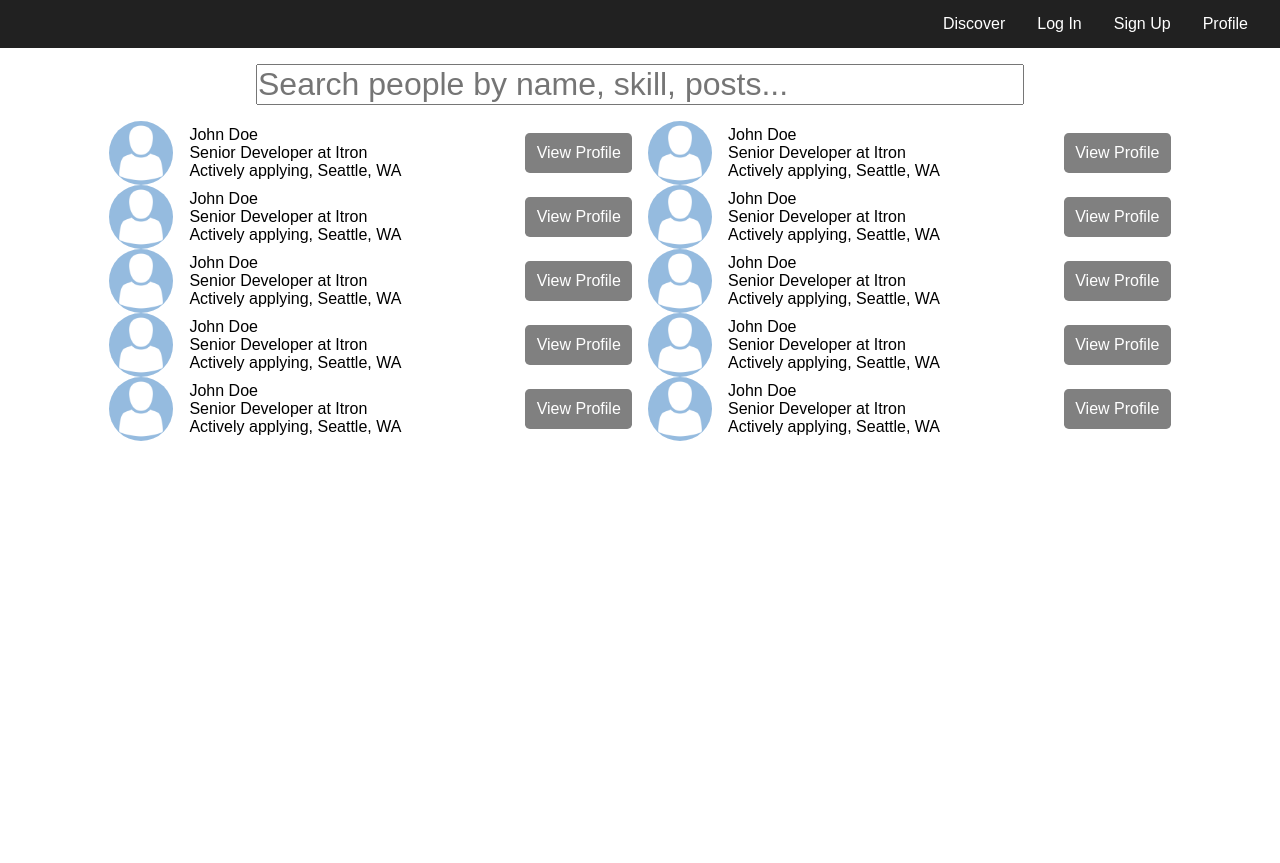
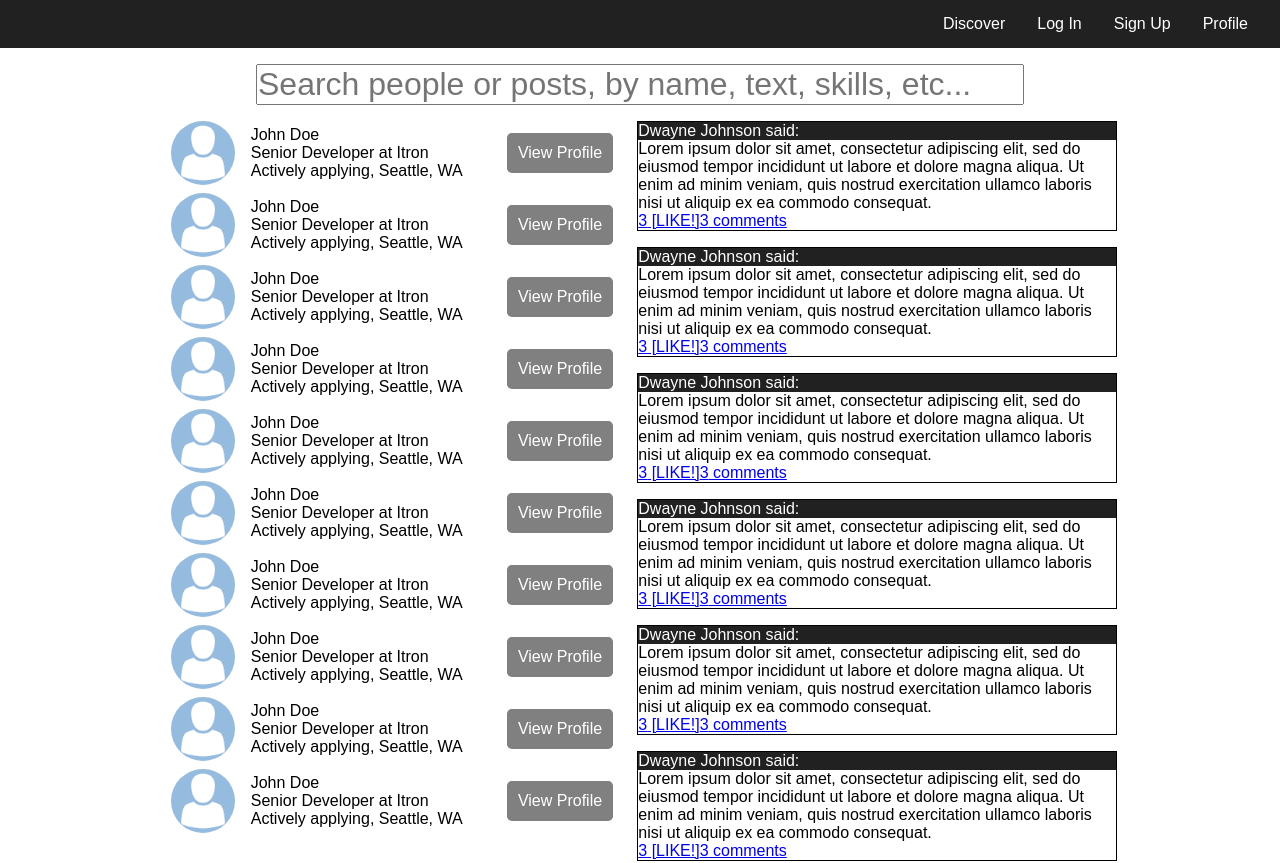
Before and after one commit to arkadyt/wework, a React (Create React App) app in the folder client/: page /discover in a window 1280 px wide. Shown: the top 863 px of the page. Before the commit the page ends 800 px from the top, so only its background shows below. Built offline with nearby package versions, Linux system fonts and the light colour scheme.

Commit message:
Add random posts section to discover page.

```diff
--- a/client/src/components/DiscoverPage/DiscoverPage.js
+++ b/client/src/components/DiscoverPage/DiscoverPage.js
@@ -1,6 +1,7 @@
 import React from 'react'
 import './DiscoverPage.css'
 import mockProfileObject from '../../mocks/profile'
+import mockPosts from '../../mocks/posts'
 import ava_placeholder from '../../images/avatar_placeholder.png'
 import { Link } from 'react-router-dom'
 
@@ -8,10 +9,11 @@ const discoverPage = () => {
     let profiles = new Array(10).fill(mockProfileObject, 0, 10)
 
     return <div className="DiscoverPage-container">
-        <input type="text" placeholder="Search people by name, skill, posts..." className="search" />
+        <input type="text" placeholder="Search people or posts, by name, text, skills, etc..." className="search" />
         <div className="content">
+            <div className="people">
                 {profiles.map(({ image, user, title, status, location, company, handle }, idx) => {
-                return <div className="node" key={`discover-node-${idx}`}>
+                    return <div className="node" key={`discover-node-profile-${idx}`}>
                         <img src={image || ava_placeholder} alt='' />
                         <div className="text">
                             <p>{user.name}</p>
@@ -22,6 +24,19 @@ const discoverPage = () => {
                     </div>
                 })}
             </div>
+            <div className="posts">
+                {mockPosts.map(({ user, text, comments, likes }, idx) => {
+                    return <div className="node" key={`discover-node-post-${idx}`}>
+                        <p>{user.name} said:</p>
+                        <p>{text}</p>
+                        <p>
+                            <a href="#">{likes.length} [LIKE!]</a>
+                            <Link to='/comments'>{comments.length} comments</Link>
+                        </p>
+                    </div>
+                })}
+            </div>
+        </div>
     </div>
 }
 
--- a/client/src/components/DiscoverPage/DiscoverPage.scss
+++ b/client/src/components/DiscoverPage/DiscoverPage.scss
@@ -8,11 +8,26 @@
         width: 60%;
     }
     .content {
-        display: grid;
-        grid-template-columns: 1fr 1fr;
+        display: flex;
+        .posts {
+            width: 30rem;
+            margin-left: 1rem;
+            .node {
+                border: 1px solid black;
+                p {
+                    &:first-child {
+                        background: #212121;
+                        color: white;
+                    }
+                }
+                margin-bottom: 1rem;
+            }
+        }
+        .people {
             .node {
                 display: flex;
                 align-items: center;
+                margin-bottom: .5rem;
                 img {
                     margin: 0 .5rem;
                     width: 4rem;
@@ -34,9 +49,10 @@
                     }
                 }
                 .text {
-                width: 20rem;
+                    width: 15rem;
                     margin: 0 .5rem;
                 }
             }
         }
     }
+}
--- /dev/null
+++ b/client/src/mocks/posts.js
@@ -0,0 +1,53 @@
+export default new Array(10).fill(
+    {
+        "user": {
+            "_id": "some_alphanumeric_gibberish",
+            "name": "Dwayne Johnson",
+            "avatar": ""
+        },
+        "text": "Lorem ipsum dolor sit amet, consectetur adipiscing elit, sed do eiusmod tempor incididunt ut labore et dolore magna aliqua. Ut enim ad minim veniam, quis nostrud exercitation ullamco laboris nisi ut aliquip ex ea commodo consequat.",
+        "comments": [
+            {
+                "user": {
+                    "_id": "some_alphanumeric_gibberish2",
+                    "name": "Vin Diesel",
+                    "avatar": ""
+                },
+                "text": "Duis aute irure dolor in reprehenderit in voluptate velit esse cillum dolore eu fugiat nulla pariatur. Excepteur sint occaecat cupidatat non proident, sunt in culpa qui officia deserunt mollit anim id est laborum.",
+                "date": "1535133201"
+            },
+            {
+                "user": {
+                    "_id": "some_alphanumeric_gibberish2",
+                    "name": "Vin Diesel",
+                    "avatar": ""
+                },
+                "text": "Duis aute irure dolor in reprehenderit in voluptate velit esse cillum dolore eu fugiat nulla pariatur. Excepteur sint occaecat cupidatat non proident, sunt in culpa qui officia deserunt mollit anim id est laborum.",
+                "date": "1535133201"
+            },
+            {
+                "user": {
+                    "_id": "some_alphanumeric_gibberish2",
+                    "name": "Vin Diesel",
+                    "avatar": ""
+                },
+                "text": "Duis aute irure dolor in reprehenderit in voluptate velit esse cillum dolore eu fugiat nulla pariatur. Excepteur sint occaecat cupidatat non proident, sunt in culpa qui officia deserunt mollit anim id est laborum.",
+                "date": "1535133201"
+            }
+        ],
+        "likes": [
+            {
+                "_id": "19825918265102965",
+                "user": "aoeu9a8o10s392h0"
+            },
+            {
+                "_id": "19825918265102966",
+                "user": "aoeu9a8o10s392hx0"
+            },
+            {
+                "_id": "19825918265102967",
+                "user": "aoeu9a8o10s392120"
+            }
+        ],
+        "date": "1535133024"
+    }, 0, 10)
```
Lines whose indentation alone changed are shown as unchanged.
